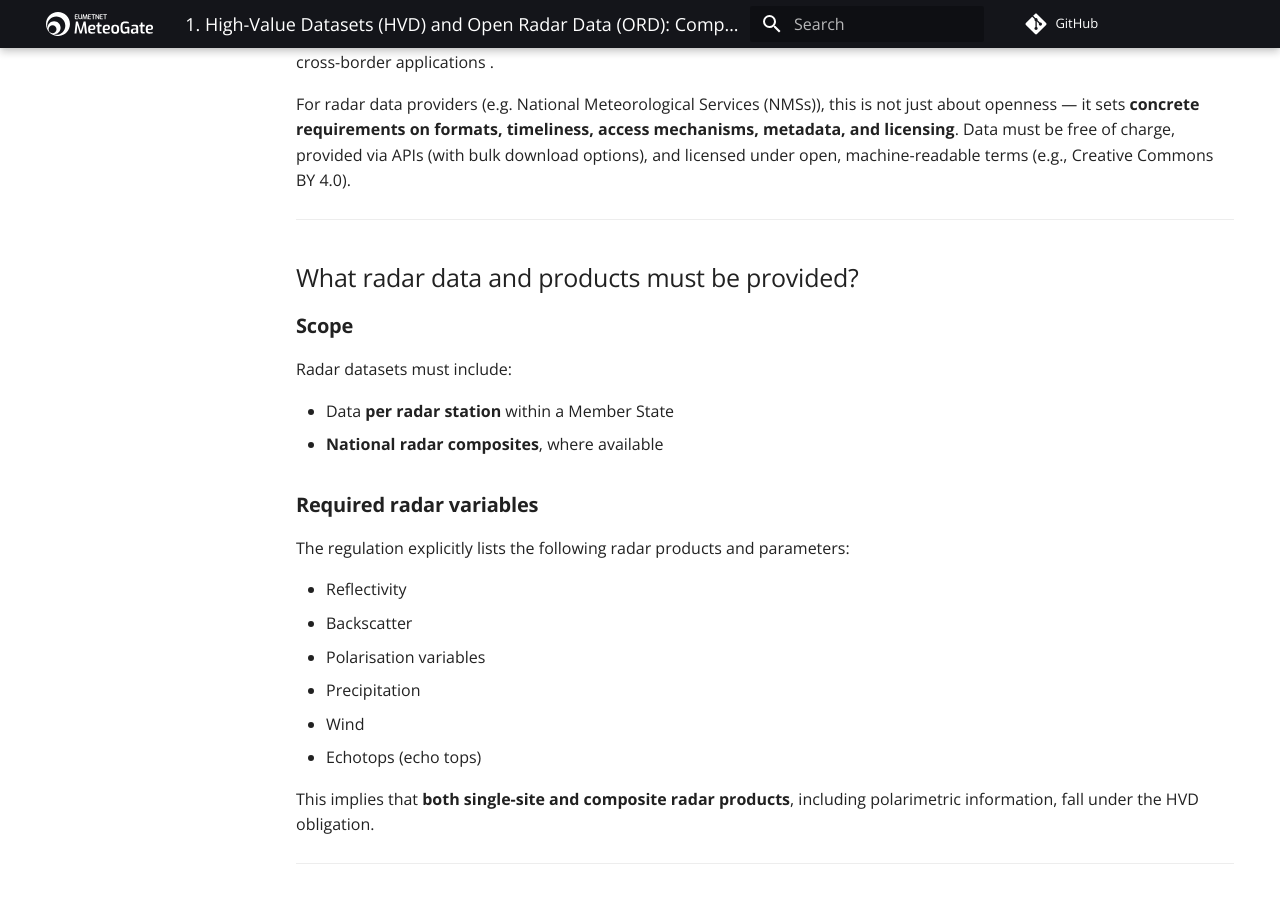
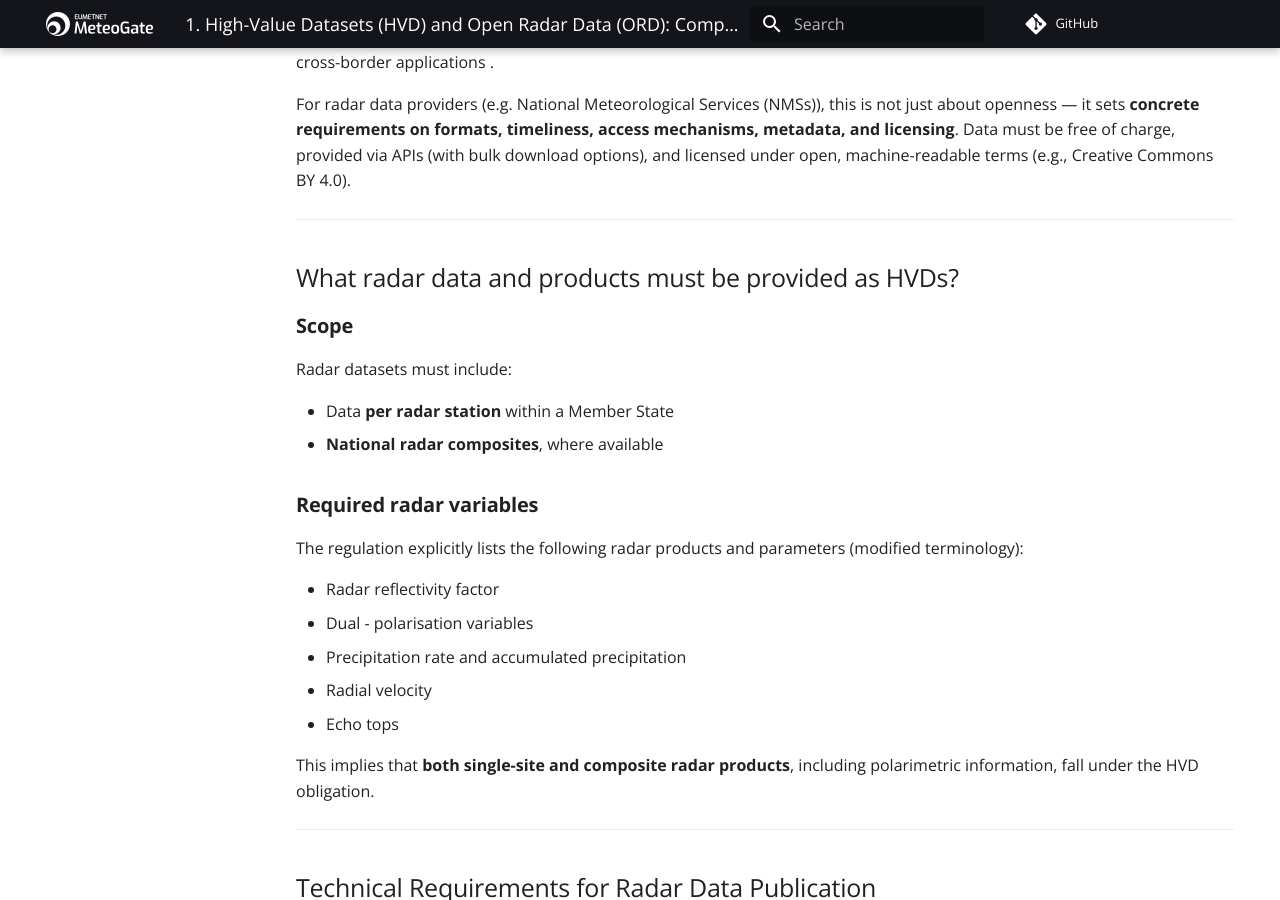
Before and after one commit to EUMETNET/openradardata-documentation, an MkDocs documentation site: the page built from docs/ORD_HVD_summary.md, in a window 1280 px wide and 900 px high, scrolled down 296 px. Built offline with MkDocs 1.6.1 and Material for MkDocs 9.7.7, drawn with Linux system fonts in a browser that asks for light colours; comment, search, counter and statistics services are not loaded; some of the changed text lies outside the part shown.

Commit message:
Update ORD_HVD_summary.md

```diff
--- a/docs/ORD_HVD_summary.md
+++ b/docs/ORD_HVD_summary.md
@@ -8,7 +8,7 @@ Data must be free of charge, provided via APIs (with bulk download options), and
 
 ---
 
-## What radar data and products must be provided?
+## What radar data and products must be provided as HVDs?
 
 ### **Scope**
 
@@ -19,14 +19,13 @@ Radar datasets must include:
 
 ### **Required radar variables**
 
-The regulation explicitly lists the following radar products and parameters:
+The regulation explicitly lists the following radar products and parameters (modified terminology):
 
-* Reflectivity
-* Backscatter
-* Polarisation variables
-* Precipitation
-* Wind
-* Echotops (echo tops)
+* Radar reflectivity factor
+* Dual - polarisation variables
+* Precipitation rate and accumulated precipitation
+* Radial velocity
+* Echo tops
 
 This implies that **both single-site and composite radar products**, including polarimetric information, fall under the HVD obligation.
 
@@ -143,6 +142,14 @@ This significantly lowers barriers for:
 
 ---
 
+* Reflectivity factor
+* Backscatter
+* Polarisation variables
+* Precipitation
+* Wind
+* Echotops (echo tops)
+
+
 ## Clarifying the terminology in HVDs
 The annex in HVD annex table is inaccurate and here are briefly explained the terminology used in radar meteorology. The used terminology in the current key attributes list (https://glossary.ametsoc.org/).
 
```
